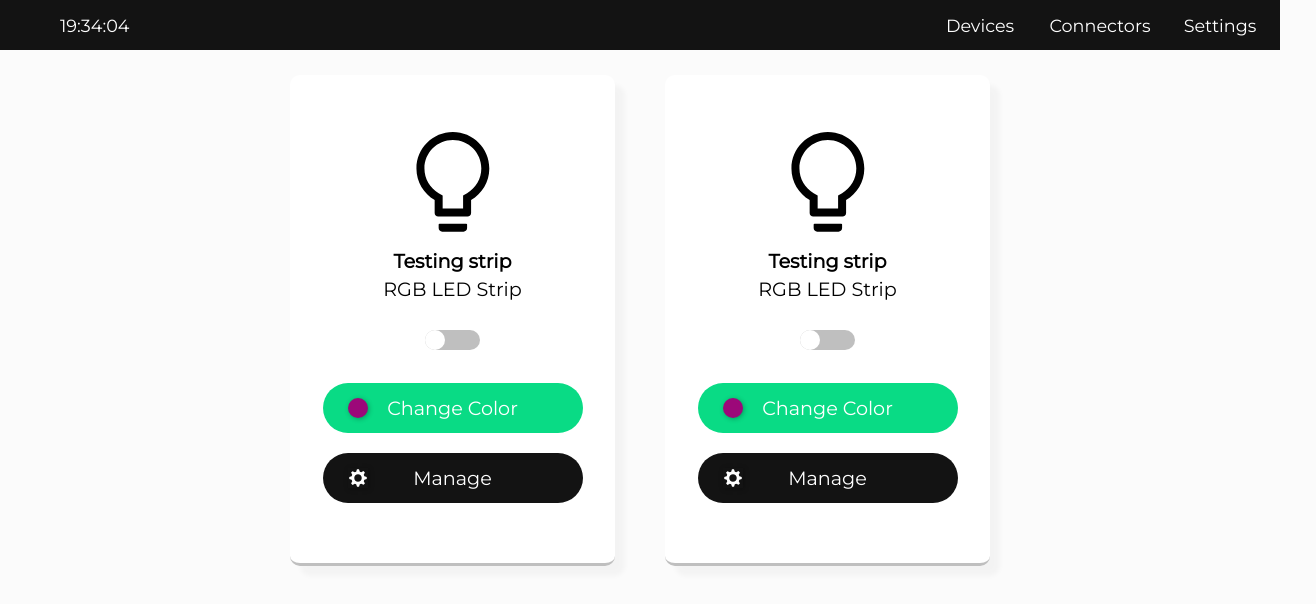
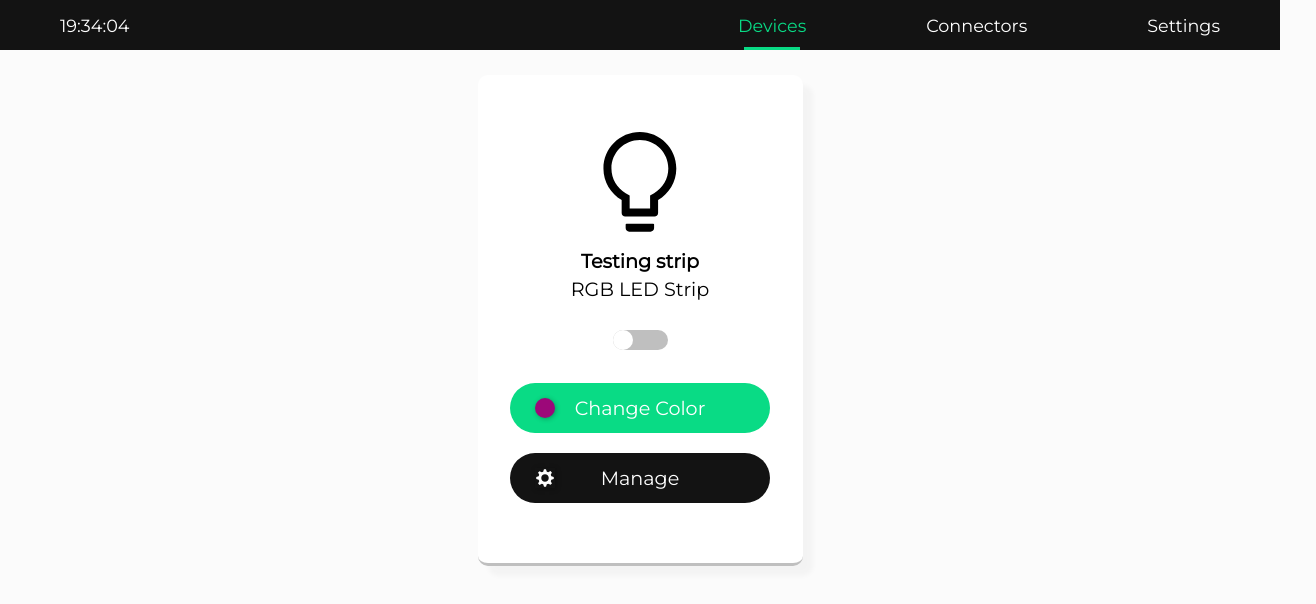
Before and after one commit to SigJig/led-strip-controller, a React (Create React App) app in the folder webapp/: page /devices in a window 1280 px wide. Shown: the top 604 px of the page, 1316 px wide, since content can reach past the window. Built offline with nearby package versions, Linux system fonts and the light colour scheme.

Commit message:
React router

```diff
--- a/webapp/package.json
+++ b/webapp/package.json
@@ -16,6 +16,7 @@
     "react": "^16.12.0",
     "react-dom": "^16.12.0",
     "react-icons": "^3.9.0",
+    "react-router-dom": "^5.1.2",
     "react-scripts": "3.4.0",
     "typescript": "~3.7.2"
   },
@@ -41,6 +42,7 @@
     ]
   },
   "devDependencies": {
-    "@types/react-icons": "^3.0.0"
+    "@types/react-icons": "^3.0.0",
+    "@types/react-router-dom": "^5.1.3"
   }
 }
--- a/webapp/src/components/navbar.scss
+++ b/webapp/src/components/navbar.scss
@@ -53,7 +53,7 @@
         display: none;
     }
 
-    span {
+    #clock {
         position: absolute;
         color: $text-main;
         padding: 0 $spacing;
@@ -69,7 +69,7 @@
         right: 0;
         justify-content: space-evenly;
 
-        li {
+        li a {
             cursor: pointer;
             display: flex;
             height: 100%;
@@ -80,11 +80,25 @@
             justify-content: center;
             align-items: center;
             position: relative;
+            text-decoration: none;
 
             @include transition($transition-time);
 
-            &:hover, &:active, &:focus {
-                color: $success;
+            &:hover {
+                span {
+                    color: $inactive !important;
+                }
+
+                &:after {
+                    opacity: 1;
+                    background-color: $inactive !important;
+                }
+            }
+
+            &:active, &.active {
+                span {
+                    color: $success !important;
+                }
 
                 &:after {
                     opacity: 1;
--- a/webapp/src/components/navbar.tsx
+++ b/webapp/src/components/navbar.tsx
@@ -3,18 +3,34 @@ import React from 'react'
 import Strings from '../const/strings'
 import './navbar.scss'
 
+import { IconType } from 'react-icons'
 import { AiOutlineBulb } from 'react-icons/ai'
 import { GoGear } from 'react-icons/go'
 import { IoIosLink } from 'react-icons/io'
+
+import Devices from '../screens/devices'
+
+import RGBStrip from '../devices/rgbstrip'
+
+import {
+    BrowserRouter as Router,
+    NavLink,
+    Route,
+    Switch
+} from 'react-router-dom'
 
 interface INavState {
     date: Date
 }
 
-const routes = [
-    [Strings.devices, AiOutlineBulb],
-    [Strings.connectors, IoIosLink],
-    [Strings.settings, GoGear]
+const devices = [
+    new RGBStrip("Testing strip", "#9c0879"),
+]
+
+const routes: [string, string, IconType][] = [
+    ['/devices', Strings.devices, AiOutlineBulb],
+    ['/connectors', Strings.connectors, IoIosLink],
+    ['/settings', Strings.settings, GoGear]
 ]
 
 export default class Navbar extends React.Component<{}, INavState> {
@@ -47,17 +63,25 @@ export default class Navbar extends React.Component<{}, INavState> {
 
     render() {
         return (
+            <Router>
                 <nav className="navbar">
-                <span className="fs-nav-elem">{this.fmtDate.apply(this)}</span>
+                    <span id="clock" className="fs-nav-elem">{this.fmtDate.apply(this)}</span>
                     <ul>
-                    {routes.map(([text, icon]) => (
+                        {routes.map(([route, text, icon]) => (
                             <li>
+                                <NavLink to={route} activeClassName="active">
                                     <span className="fs-nav-elem">{text}</span>
                                     {React.createElement(icon, {className: "mob-nav-elem"})}
+                                </NavLink>
                             </li>
                         ))}
                     </ul>
                 </nav>
+
+                <Switch>
+                    <Route path="/devices"><Devices devices={devices}/></Route>
+                </Switch>
+            </Router>
         )
     }
 }
--- a/webapp/src/index.tsx
+++ b/webapp/src/index.tsx
@@ -5,23 +5,10 @@ import './index.scss'
 import * as serviceWorker from './serviceWorker'
 
 import Navbar from './components/navbar'
-import Devices from './screens/devices'
-import Colorpicker from './screens/colorpicker'
-
-import RGBStrip from './devices/rgbstrip'
-
-const devices = [
-    new RGBStrip("Testing strip", "#9c0879"),
-    new RGBStrip("Testing strip", "#9c0879"),
-]
 
 const App: React.FC = () => {
     return (
-        <div id="initial-div">
-            <Navbar/>
-            <Devices devices={devices}/>
-            {/* <Colorpicker hsv={{hue: 170, sat: 1, val: 1}}/> */}
-        </div>
+        <Navbar/>
     )
 }
 
--- a/webapp/src/screens/devices.tsx
+++ b/webapp/src/screens/devices.tsx
@@ -28,7 +28,7 @@ export default class Devices extends React.Component<IDevicesProps, {}> {
             <ul className="device-list">
                 {
                     devices.map((device: IDevice) => {
-                        const {buttons, title, icon, desc, activate} = device
+                        const { buttons, title, icon, desc } = device
 
                         return (
                             <li className={`device-item ${statusClasses[device.statusClass!]}`}>
```
Lines whose indentation alone changed are shown as unchanged.
